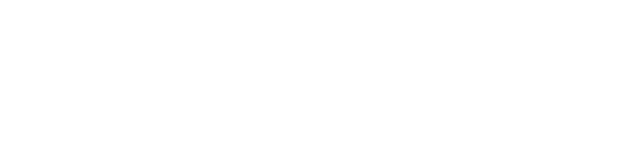
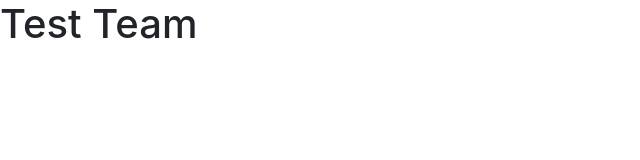
Before and after one commit to AlphonseErik/Team-Project-FE29, a plain HTML site: page index.html in a window 1280 px wide. Shown: the whole page, without its empty margins (0-640 px from the left). Drawn offline with nearby package versions, Linux system fonts and the light colour scheme.

Commit message:
toan sua html

```diff
--- a/index.html
+++ b/index.html
@@ -10,6 +10,10 @@
 </head>
 
 <body>
+    <div>
+        <!-- toàn thực hiện thêm tag h1 -->
+        <h1>Test Team</h1>
+    </div>
 
     <!-- Optional JavaScript -->
     <!-- jQuery first, then Popper.js, then Bootstrap JS -->
```
